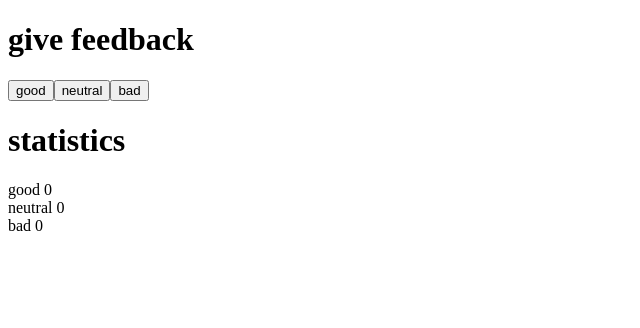
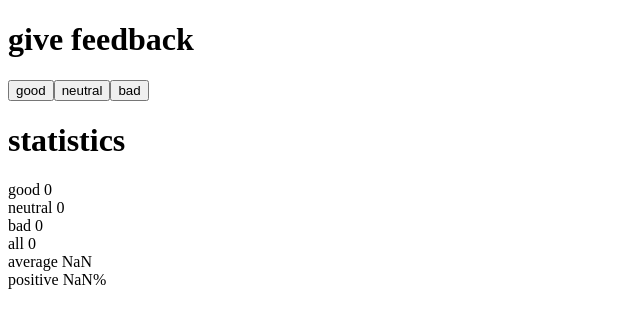
Before and after one commit to SharminNusrat/Full-Stack-Open, a React (Vite) app in the folder part1/unicafe/: page / in a window 1280 px wide. Shown: the top 328 px of the page, without its empty margins (0-640 px from the left). Built offline with nearby package versions, Linux system fonts and the light colour scheme.

Commit message:
Task 1.7 unicafe step2

```diff
--- a/part1/unicafe/src/App.jsx
+++ b/part1/unicafe/src/App.jsx
@@ -13,6 +13,11 @@ const Button = ({onClick, text}) => {
 }
 
 const Feedback = ({type, count}) => {
+  if(type === "positive") {
+    return (
+      <div>{type} {count}%</div>
+    )
+  }
   return (
     <div>{type} {count}</div>
   )
@@ -45,6 +50,9 @@ const App = () => {
       <Feedback type="good" count={good}/>
       <Feedback type="neutral" count={neutral}/>
       <Feedback type="bad" count={bad}/>
+      <Feedback type="all" count={good + neutral + bad}/>
+      <Feedback type="average" count={(good*1 + neutral*0 + bad*-1) / (good + neutral + bad)}/>
+      <Feedback type="positive" count={(good / (good + neutral + bad))*100}/>
     </div>
   )
 }
```
